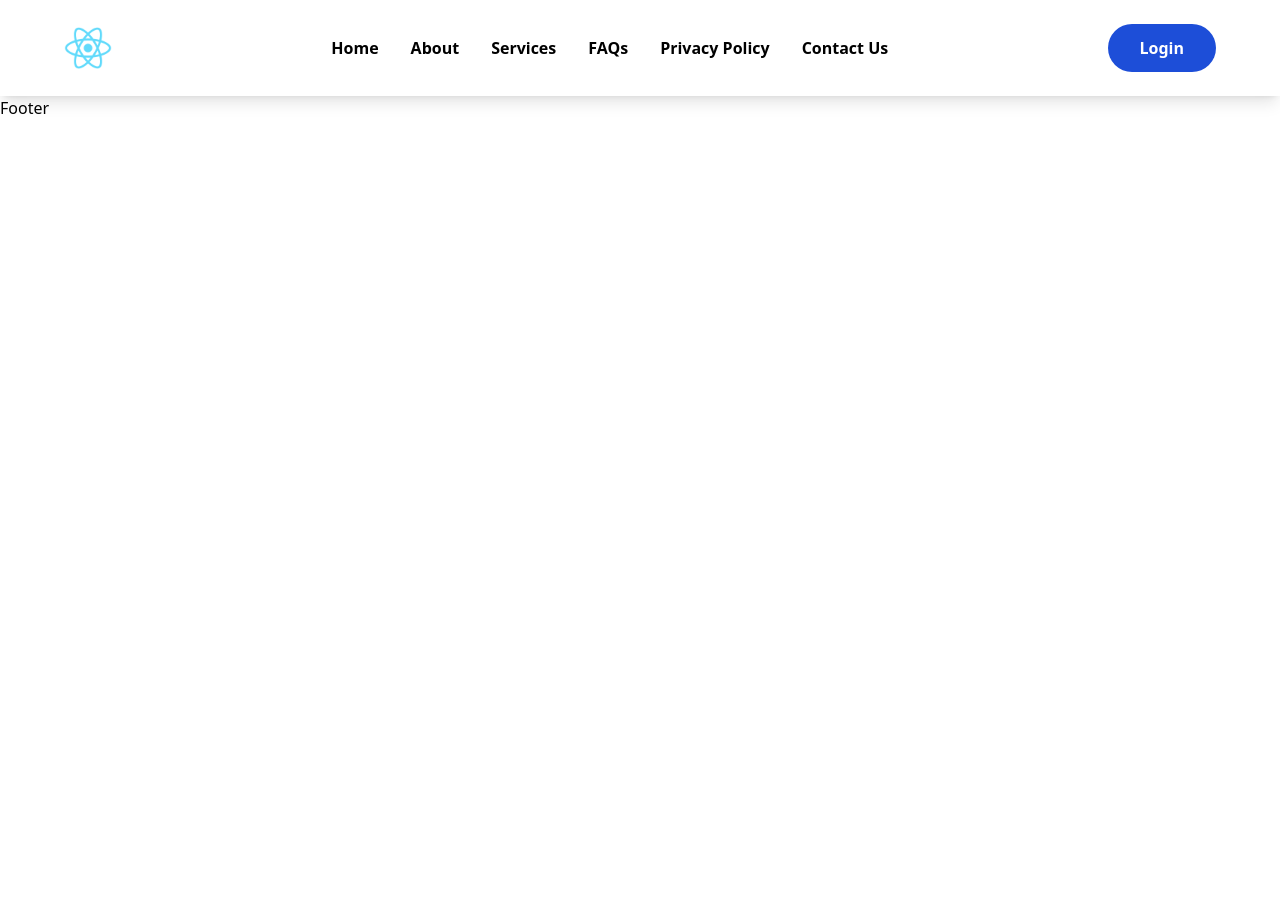
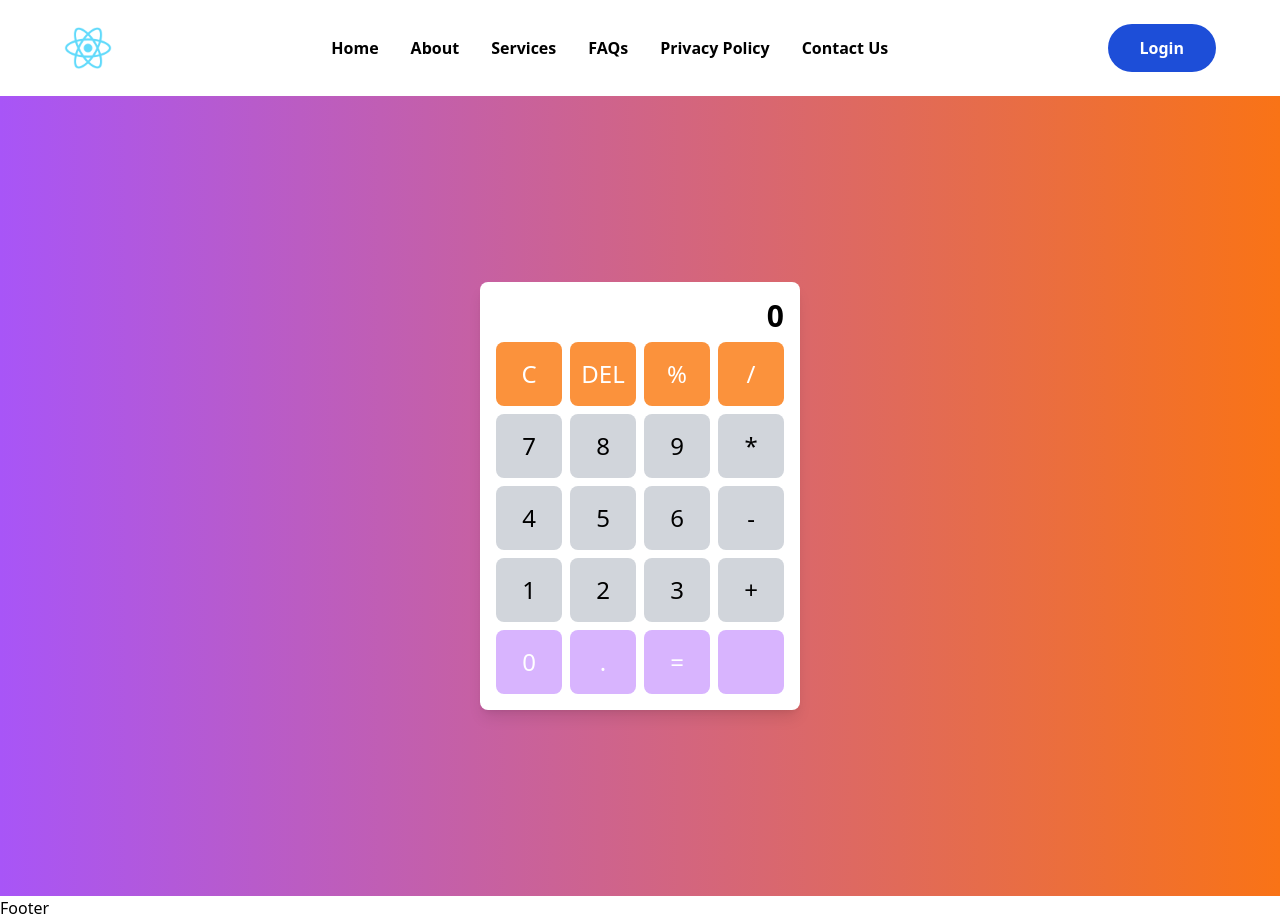
Before and after one commit to anantamishra/react-class, a React (Create React App) app: page /calculator in a window 1280 px wide. Before the commit the page ends 800 px from the top, so only its background shows below. Built offline with nearby package versions, Linux system fonts and the light colour scheme.

Commit message:
calculator added

```diff
--- a/src/App.js
+++ b/src/App.js
@@ -1,7 +1,7 @@
 import { Route, Routes } from 'react-router-dom';
 import './App.css';
 import { Footer, Header } from './components';
-import { About, Contact, Home, Operation, SumInputs } from './pages';
+import { About, Calculator, Contact, Home, Operation, SumInputs } from './pages';
 
 
 function App() {
@@ -14,6 +14,7 @@ function App() {
         <Route path="/contact" element={<Contact />} />
         <Route path="/use-effect" element={<SumInputs />} />
         <Route path="/operation" element={<Operation />} />
+        <Route path="/calculator" element={<Calculator />} />
       </Routes>
       <Footer />
     </>
--- /dev/null
+++ b/src/pages/calculator.jsx
@@ -0,0 +1,77 @@
+import React, { useState } from "react";
+
+export const Calculator = () => {
+  const [input, setInput] = useState("");
+
+  const handleClick = (value) => {
+    if (value === "=") {
+      try {
+        const result = eval(input);
+        setInput(result.toString());
+      } catch (error) {
+        setInput("Error");
+      }
+    } else if (value === "C") {
+      setInput("");
+    } else if (value === "DEL") {
+      setInput(input.slice(0, -2));
+    } else {
+      setInput(input + value);
+    }
+  };
+
+  return (
+    <div className="flex justify-center items-center h-screen bg-gradient-to-r from-purple-500 to-orange-500">
+      <div className="bg-white rounded-lg shadow-lg p-4 w-80">
+        <div className="mb-2 text-right text-3xl font-bold">{input || "0"}</div>
+        <div className="grid grid-cols-4 gap-2">
+          {["C", "DEL", "%", "/"].map((symbol) => (
+            <button
+              key={symbol}
+              onClick={() => handleClick(symbol)}
+              className="bg-orange-400 text-white rounded-lg py-4 text-2xl"
+            >
+              {symbol}
+            </button>
+          ))}
+          {[7, 8, 9, "*"].map((symbol, index) => (
+            <button
+              key={index}
+              onClick={() => handleClick(symbol.toString())}
+              className="bg-gray-300 rounded-lg py-4 text-2xl"
+            >
+              {symbol}
+            </button>
+          ))}
+          {[4, 5, 6, "-"].map((symbol) => (
+            <button
+              key={symbol}
+              onClick={() => handleClick(symbol.toString())}
+              className="bg-gray-300 rounded-lg py-4 text-2xl"
+            >
+              {symbol}
+            </button>
+          ))}
+          {[1, 2, 3, "+"].map((symbol) => (
+            <button
+              key={symbol}
+              onClick={() => handleClick(symbol.toString())}
+              className="bg-gray-300 rounded-lg py-4 text-2xl"
+            >
+              {symbol}
+            </button>
+          ))}
+          {[0, ".", "=", ""].map((symbol, index) => (
+            <button
+              key={index}
+              onClick={() => handleClick(symbol.toString())}
+              className={"bg-purple-300  text-white rounded-lg py-4 text-2xl"}
+            >
+              {symbol}
+            </button>
+          ))}
+        </div>
+      </div>
+    </div>
+  );
+};
--- a/src/pages/index.js
+++ b/src/pages/index.js
@@ -3,3 +3,4 @@ export * from './about'
 export * from './contact'
 export * from './use-effect'
 export * from './operation'
+export * from './calculator'
```
